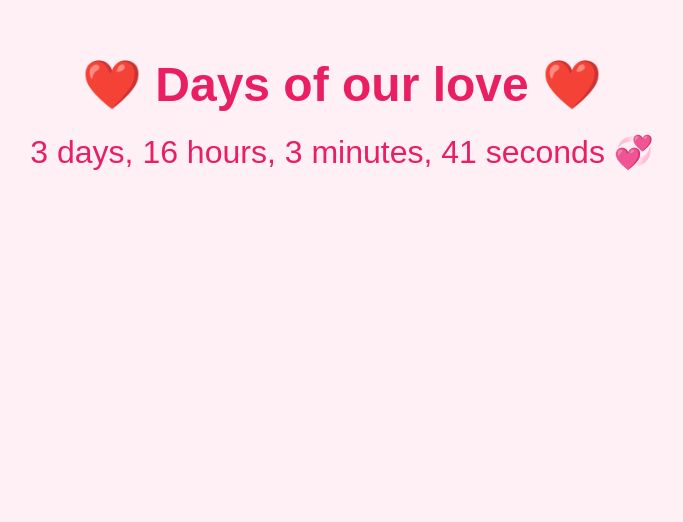
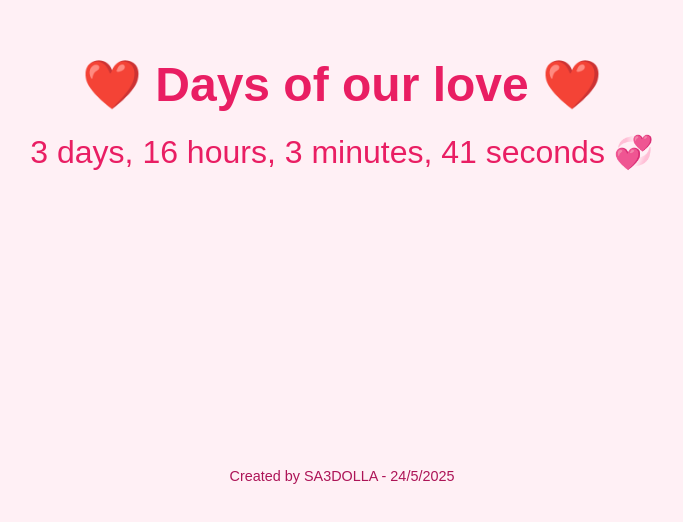
Before and after one commit to a7med311/reno, a plain HTML site: page index.html in a window 1280 px wide. Shown: the part 306-828 px from the top of the page, without its empty margins (298-981 px from the left). Drawn offline with Linux system fonts and the light colour scheme.

Commit message:
Update index.html

```diff
--- a/index.html
+++ b/index.html
@@ -28,11 +28,22 @@
       word-wrap: break-word;
       max-width: 90vw;
     }
+    footer {
+      position: absolute;
+      bottom: 10px;
+      width: 100%;
+      text-align: center;
+      font-size: 0.9rem;
+      color: #ad1457;
+    }
   </style>
 </head>
 <body>
   <h1>❤️ Days of our love     ❤️</h1>
   <div id="timer"></div>
+  <footer>
+    Created by SA3DOLLA - 24/5/2025
+  </footer>
 
   <script>
     const loveStart = new Date("2025-05-24T04:11:00");
```
